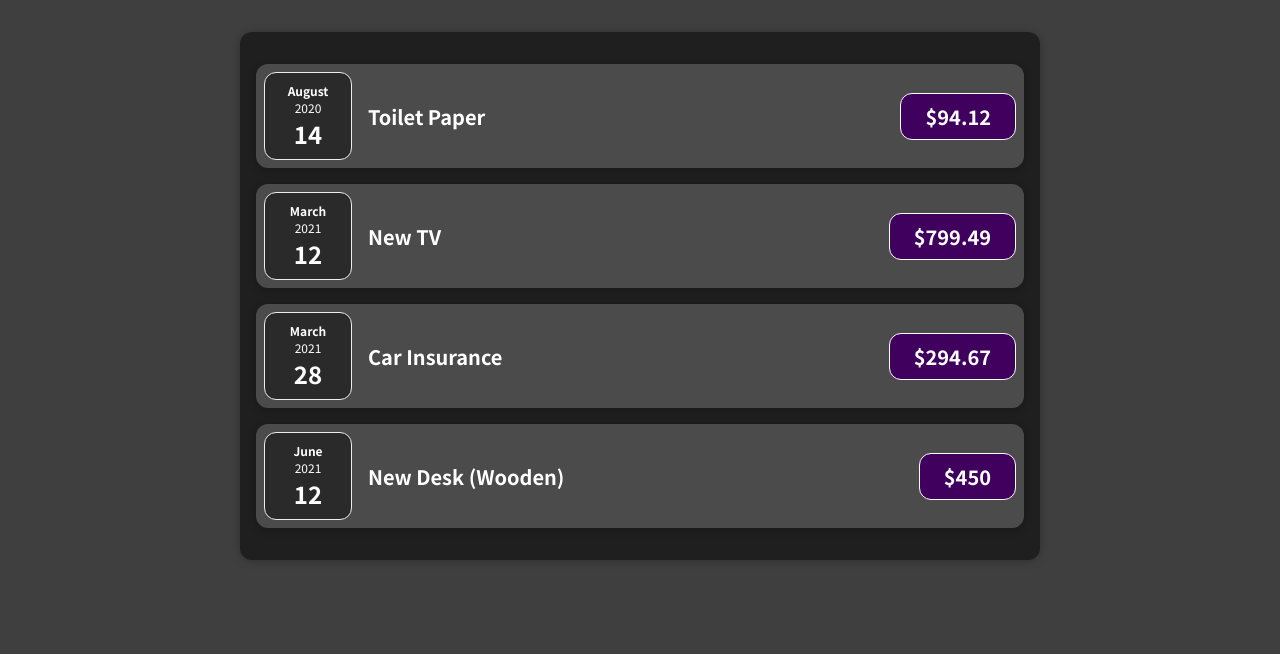
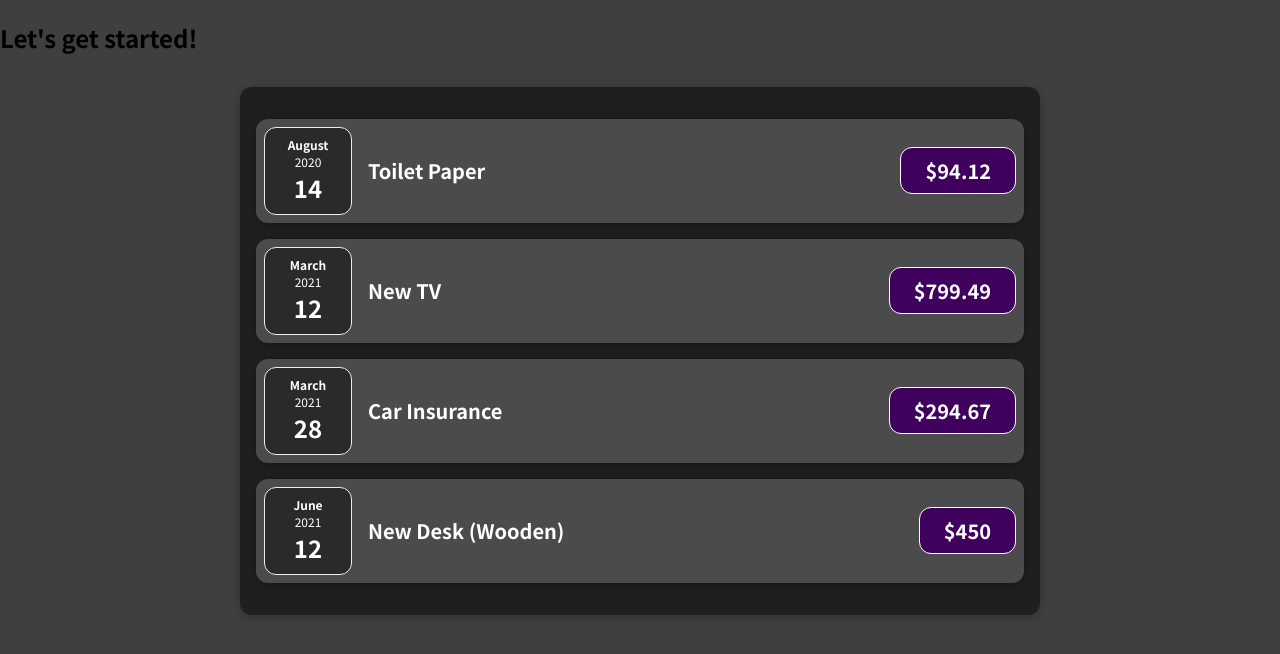
Before and after one commit to akhilTyagi94/advanced-expense-tracker, a React (Create React App) app: page / in a window 1280 px wide. Shown: the top 654 px of the page. Built offline with nearby package versions, Linux system fonts and the light colour scheme.

Commit message:
expenses

```diff
--- a/src/App.js
+++ b/src/App.js
@@ -1,6 +1,7 @@
-import Expenses from "./components/Expenses";
+import React from "react";
+import Expenses from "./components/Expenses/Expenses";
 
-function App() {
+const App = () => {
   const expenses = [
     {
       id: "e1",
@@ -23,10 +24,18 @@ function App() {
     },
   ];
 
+  // return React.createElement(
+  //   "div",
+  //   {},
+  //   React.createElement("h2", {}, "Let's get started!"),
+  //   React.createElement(Expenses, { items: expenses })
+  // );
+
   return (
     <div>
+      <h2>Let's get started!</h2>
       <Expenses items={expenses} />
     </div>
   );
-}
+};
 export default App;
--- a/src/components/ExpenseDate.js
+++ b/src/components/Expenses/ExpenseDate.js
@@ -1,6 +1,7 @@
+import React from "react";
 import "./ExpenseDate.css";
 
-function ExpenseDate(props) {
+const ExpenseDate = (props) => {
   const month = props.date.toLocaleString("en-US", { month: "long" });
   const day = props.date.toLocaleString("en-US", { day: "2-digit" });
   const year = props.date.getFullYear();
@@ -12,6 +13,6 @@ function ExpenseDate(props) {
       <div className="expense-date__day">{day}</div>
     </div>
   );
-}
+};
 
 export default ExpenseDate;
--- a/src/components/ExpenseItem.css
+++ b/src/components/Expenses/ExpenseItem.css
@@ -2,10 +2,8 @@
   display: flex;
   justify-content: space-between;
   align-items: center;
-  box-shadow: 0 2px 8px rgba(0, 0, 0, 0.25);
   padding: 0.5rem;
   margin: 1rem 0;
-  border-radius: 12px;
   background-color: #4b4b4b;
 }
 
--- a/src/components/ExpenseItem.js
+++ b/src/components/Expenses/ExpenseItem.js
@@ -1,16 +1,18 @@
+import React from "react";
+import Card from "../UI/Card";
 import ExpenseDate from "./ExpenseDate";
 import "./ExpenseItem.css";
 
-function ExpenseItem(props) {
+const ExpenseItem = (props) => {
   return (
-    <div className="expense-item">
+    <Card className="expense-item">
       <ExpenseDate date={props.date} />
       <div className="expense-item__description">
         <h2>{props.title}</h2>
         <div className="expense-item__price">${props.amount}</div>
       </div>
-    </div>
+    </Card>
   );
-}
+};
 
 export default ExpenseItem;
--- a/src/components/Expenses.css
+++ b/src/components/Expenses/Expenses.css
@@ -4,6 +4,4 @@
   margin: 2rem auto;
   width: 50rem;
   max-width: 95%;
-  border-radius: 12px;
-  box-shadow: 0 1px 8px rgba(0, 0, 0, 0.25);
 }
--- a/src/components/Expenses.js
+++ b/src/components/Expenses/Expenses.js
@@ -1,9 +1,11 @@
+import React from "react";
 import "./Expenses.css";
 import ExpenseItem from "./ExpenseItem";
+import Card from "../UI/Card";
 
-function Expenses(props) {
+const Expenses = (props) => {
   return (
-    <div className="expenses">
+    <Card className="expenses">
       <ExpenseItem
         title={props.items[0].title}
         amount={props.items[0].amount}
@@ -24,8 +26,8 @@ function Expenses(props) {
         amount={props.items[3].amount}
         date={props.items[3].date}
       ></ExpenseItem>
-    </div>
+    </Card>
   );
-}
+};
 
 export default Expenses;
--- /dev/null
+++ b/src/components/UI/Card.css
@@ -0,0 +1,4 @@
+.card {
+  box-shadow: 0 2px 8px rgba(0, 0, 0, 0.25);
+  border-radius: 12px;
+}
--- /dev/null
+++ b/src/components/UI/Card.js
@@ -0,0 +1,9 @@
+import React from "react";
+import "./Card.css";
+
+const Card = (props) => {
+  const classes = "card " + props.className;
+  return <div className={classes}>{props.children}</div>;
+};
+
+export default Card;
```
Also changed, not shown: src/index.js (+5 -4 lines), src/components/Expenses/ExpenseDate.css (renamed from src/components/ExpenseDate.css).
